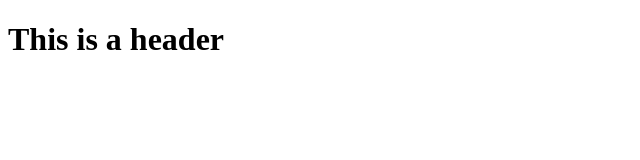
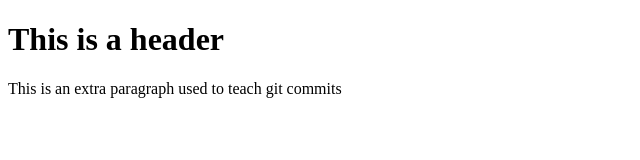
Before and after one commit to HollisMB3/git-test3, a plain HTML site: page index.html in a window 1280 px wide. Shown: the whole page, without its empty margins (0-640 px from the left). Drawn offline with Linux system fonts and the light colour scheme.

Commit message:
Second Commit

```diff
--- a/index.html
+++ b/index.html
@@ -8,5 +8,6 @@
 </head>
 <body>
     <h1>This is a header</h1>
+    <p>This is an extra paragraph used to teach git commits</p>
 </body>
 </html>
```
